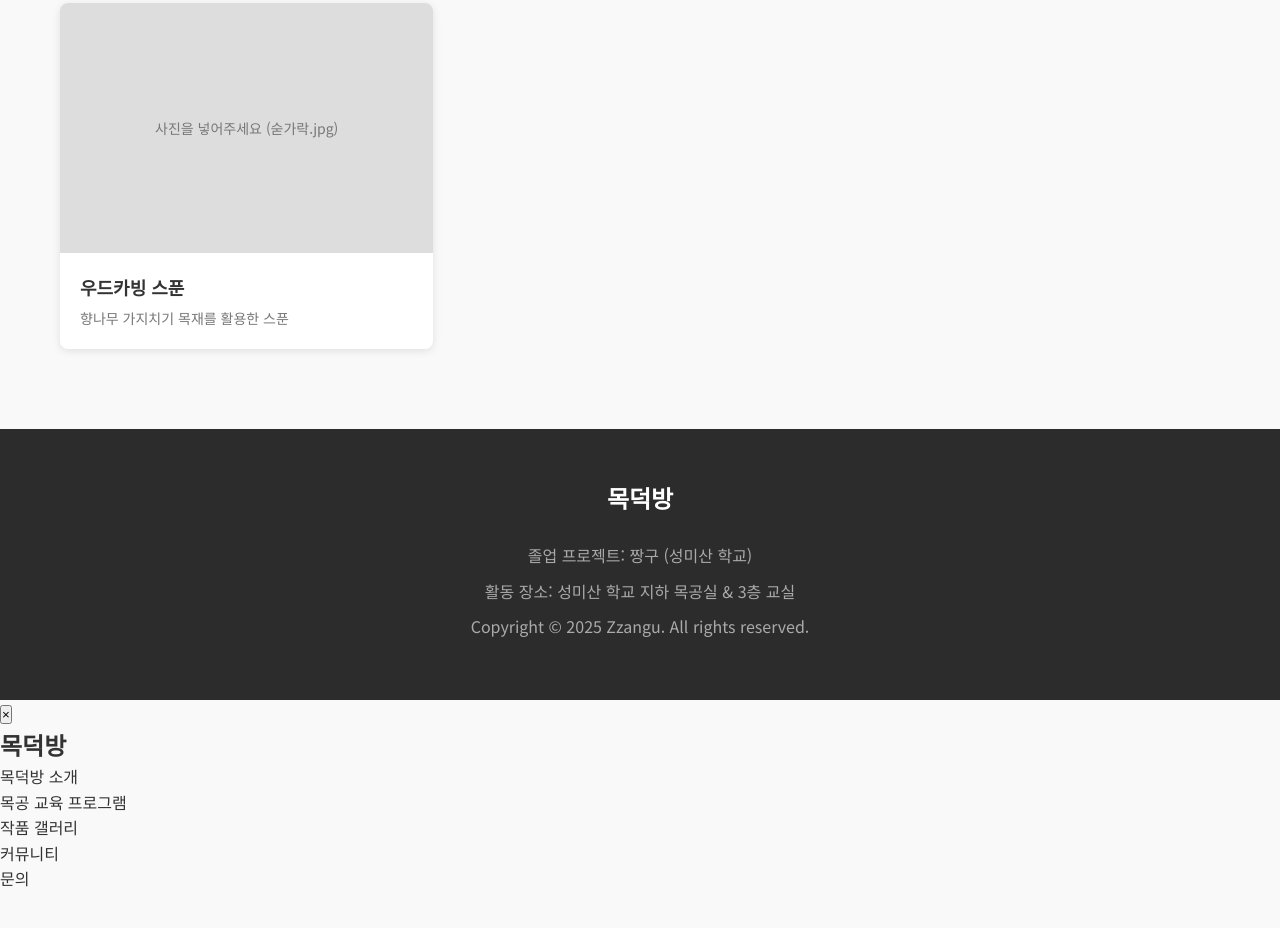
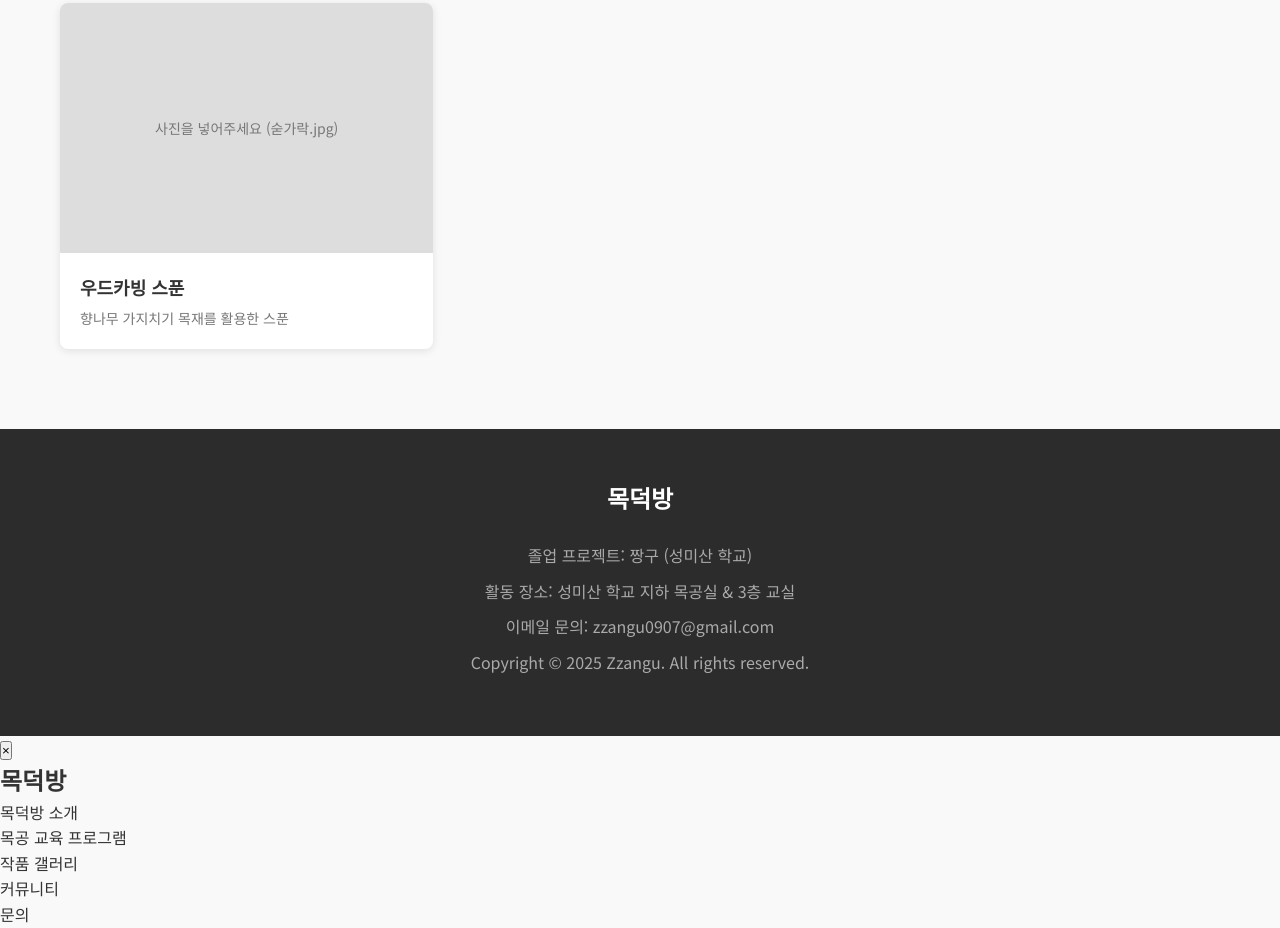
Before and after one commit to zzangu0907-del/---, a plain HTML site: page index.html in a window 1280 px wide. Shown: the part 1589-2517 px from the top of the page. Before the commit the page ends 2481 px from the top, so only its background shows below. Drawn offline with Linux system fonts and the light colour scheme.

Commit message:
Update index.html

```diff
--- a/index.html
+++ b/index.html
@@ -262,6 +262,7 @@
             <div class="contact-info">
                 <p>졸업 프로젝트: 짱구 (성미산 학교)</p>
                 <p>활동 장소: 성미산 학교 지하 목공실 & 3층 교실</p>
+                <p>이메일 문의: <a href="mailto:zzangu0907@gmail.com">zzangu0907@gmail.com</a></p>
                 <p>Copyright © 2025 Zzangu. All rights reserved.</p>
             </div>
         </div>
```
